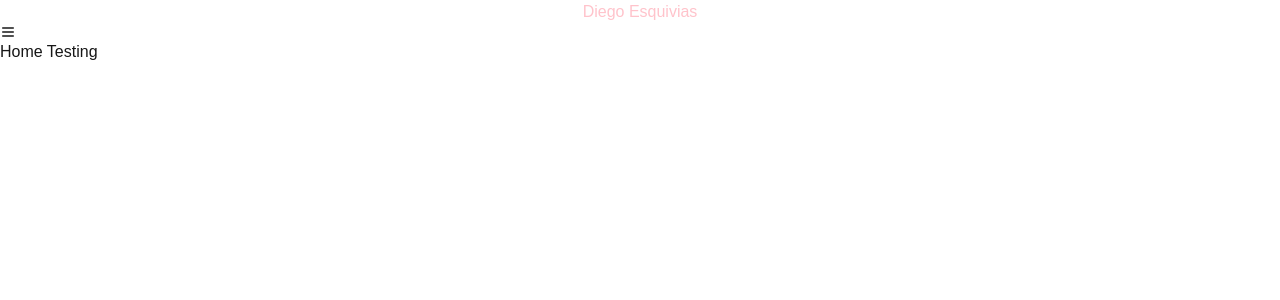
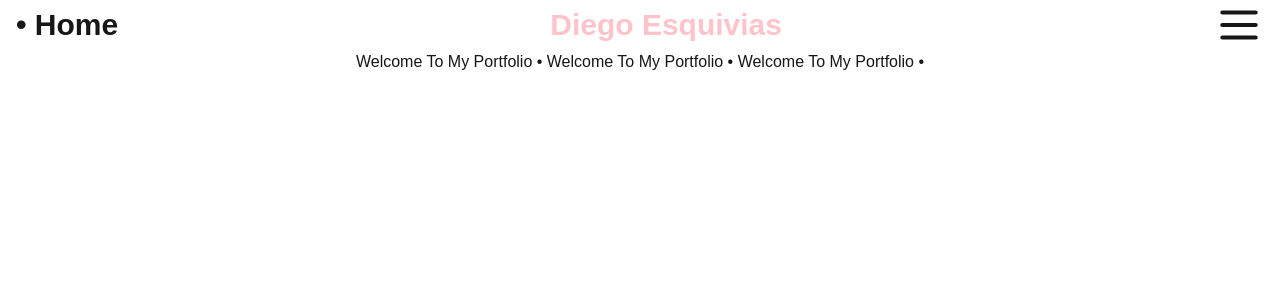
Before and after one commit to Diego-Esquivias/interactive-portfolio, a Next.js app: page / in a window 1280 px wide. Shown: the top 300 px of the page. Built offline with nearby package versions, Linux system fonts and the light colour scheme.

Commit message:
tried to do some text animation

```diff
--- a/package.json
+++ b/package.json
@@ -19,6 +19,6 @@
     "@tailwindcss/postcss": "^4",
     "eslint": "^9",
     "eslint-config-next": "15.3.1",
-    "tailwindcss": "^4"
+    "tailwindcss": "^4.1.4"
   }
 }
--- a/src/app/page.jsx
+++ b/src/app/page.jsx
@@ -6,15 +6,18 @@ export default function Home() {
     <>
 
     {/* Navbar */}
-    <div className="text-center">
+    <div className="flex justify-between items-center text-3xl px-4 font-extrabold">
+        <h1>• Home</h1>
         <h1 className="text-[#FFC3CB]">Diego Esquivias</h1>
-        <HiOutlineMenu />
+        <HiOutlineMenu className="cursor-pointer hover:text-[#FFC3CB] transition duration-250 ease-in-out" size={50} />
     </div>
 
 
 
-    <div className="">
-      Home Testing
+    <div className="text-center animate-marquee">
+      <span>
+        Welcome To My Portfolio • Welcome To My Portfolio • Welcome To My Portfolio •
+      </span>
     </div>
 
     </>
--- /dev/null
+++ b/tailwind.config.mjs
@@ -0,0 +1,22 @@
+/** @type {import('tailwindcss').Config} */
+export default {
+    content: [
+        "./app/**/*.{js,ts,jsx,tsx}",
+        "./pages/**/*.{js,ts,jsx,tsx}",
+        "./components/**/*.{js,ts,jsx,tsx}",
+    ],
+    theme: {
+        extend: {
+            Keyframes: {
+                marquee: {
+                    '0%': { transform: 'translateX(-100%)' },
+                    '100%': { transform: 'translateX(100%)' }
+                }
+            }
+        },
+        animation: {
+            marquee: 'marquee 10s linear infinite'
+        }
+    },
+    plugins: [],
+}
```
Also changed, not shown: 1 other file (tests, documents, lock files or other folders).
